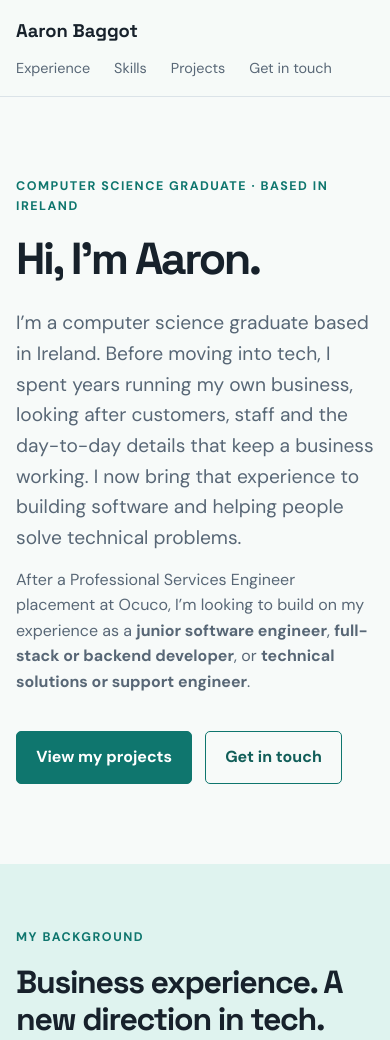
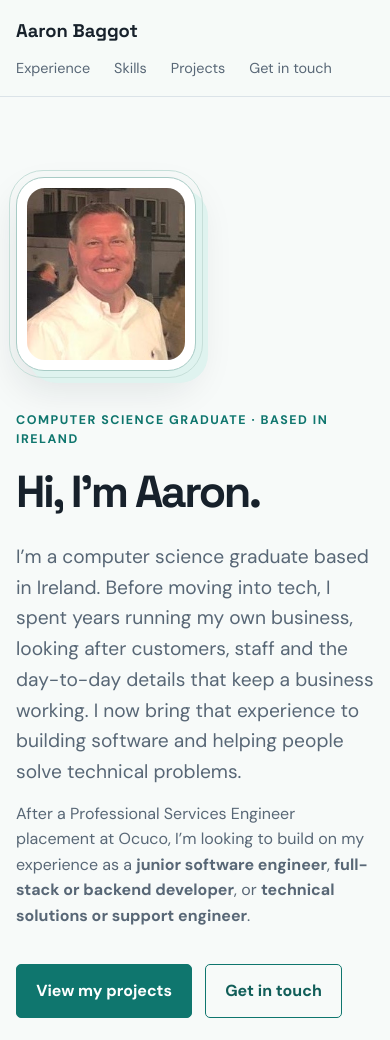
Before and after one commit to AaronTU856/AaronTU856.github.io, a plain HTML site: page index.html in a window 390 px wide. Shown: the top 1040 px of the page. Drawn offline with Linux system fonts and the light colour scheme.

Commit message:
Profile picture uploaded

```diff
--- a/index.html
+++ b/index.html
@@ -24,7 +24,8 @@
     </header>
 
     <main id="top">
-      <section class="hero container">
+      <section class="hero container hero-with-portrait">
+        <div class="hero-copy">
         <p class="eyebrow">Computer Science Graduate · Based in Ireland</p>
   <h1>Hi, I’m Aaron.</h1>
   <p class="intro">
@@ -43,6 +44,11 @@
     <a class="button button-primary" href="#projects">View my projects</a>
     <a class="button button-secondary" href="mailto:baggotaaron@gmail.com">Get in touch</a>
   </div>
+        </div>
+        <figure class="portrait-frame">
+          <img src="images/A0E9481F-84A6-444B-B5BD-33144EB45CC2_4_5005_c.jpeg"
+               alt="Aaron Baggot smiling" width="217" height="236" fetchpriority="high">
+        </figure>
 </section>
 
 <section class="section section-muted" id="experience">
--- a/style.css
+++ b/style.css
@@ -331,3 +331,14 @@ h2 {
 a:focus-visible { outline: 3px solid var(--accent); outline-offset: 5px; }
 @media (max-width: 760px) { .projects-grid { grid-template-columns: 1fr; } }
 @media (prefers-reduced-motion: reduce) { html { scroll-behavior: auto; } }
+
+/* Framed profile portrait */
+.hero-with-portrait { display: grid; grid-template-columns: minmax(0, 1fr) 240px; align-items: center; gap: 4rem; }
+.hero-copy { min-width: 0; }
+.portrait-frame { position: relative; margin: 0; padding: 10px; border: 1px solid #a8cbc5; border-radius: 28px; background: var(--white); box-shadow: 12px 12px 0 var(--accent-soft), 0 18px 38px rgba(23, 33, 43, 0.1); }
+.portrait-frame::before { content: ""; position: absolute; inset: -8px; border: 1px solid #c6dfd9; border-radius: 34px; pointer-events: none; }
+.portrait-frame img { display: block; width: 100%; height: auto; border-radius: 18px; }
+@media (max-width: 760px) {
+  .hero-with-portrait { grid-template-columns: 1fr; gap: 2.5rem; }
+  .portrait-frame { grid-row: 1; width: 180px; justify-self: start; }
+}
```
Also changed, not shown: images/A0E9481F-84A6-444B-B5BD-33144EB45CC2_4_5005_c.jpeg (added).
